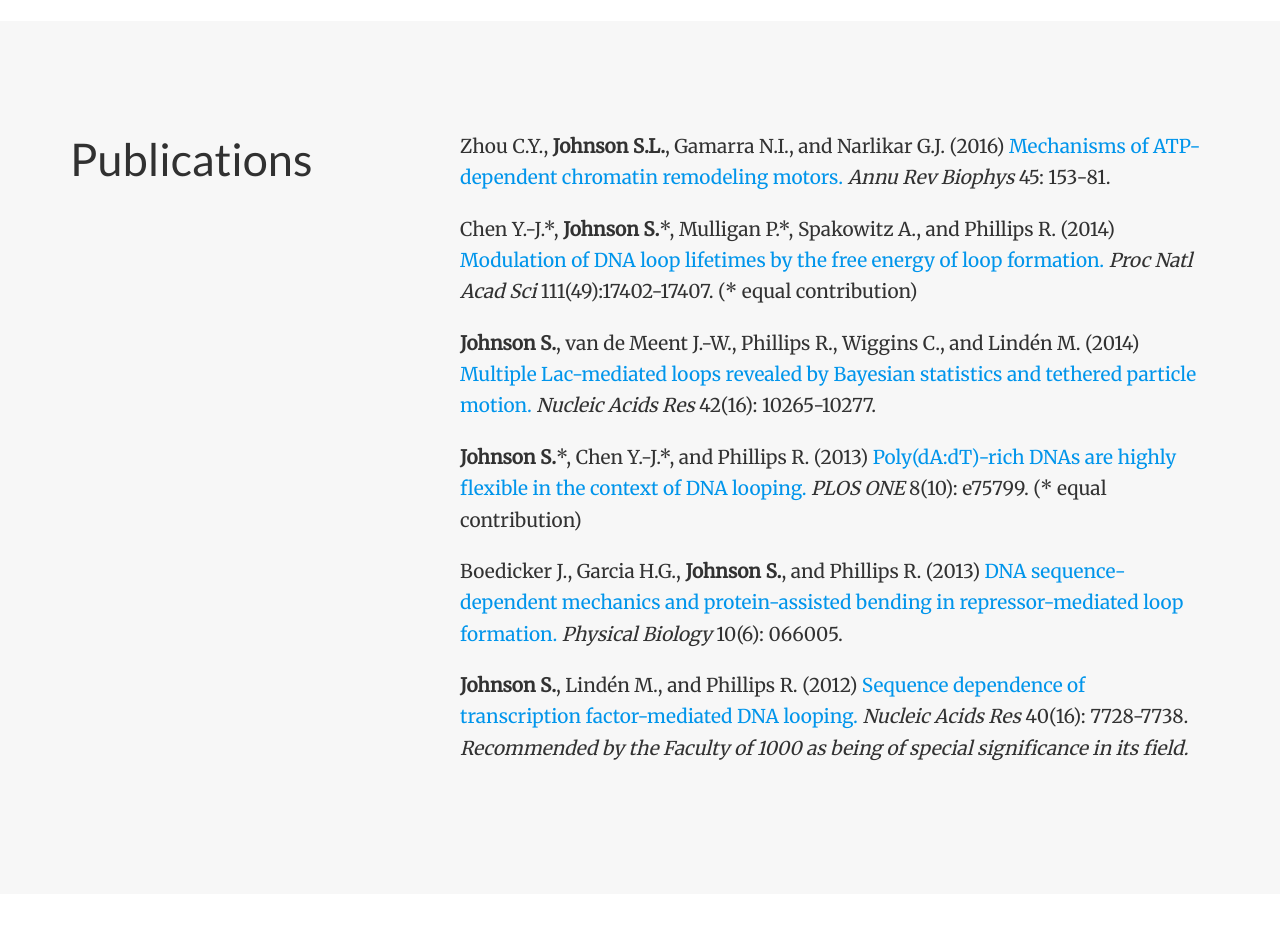
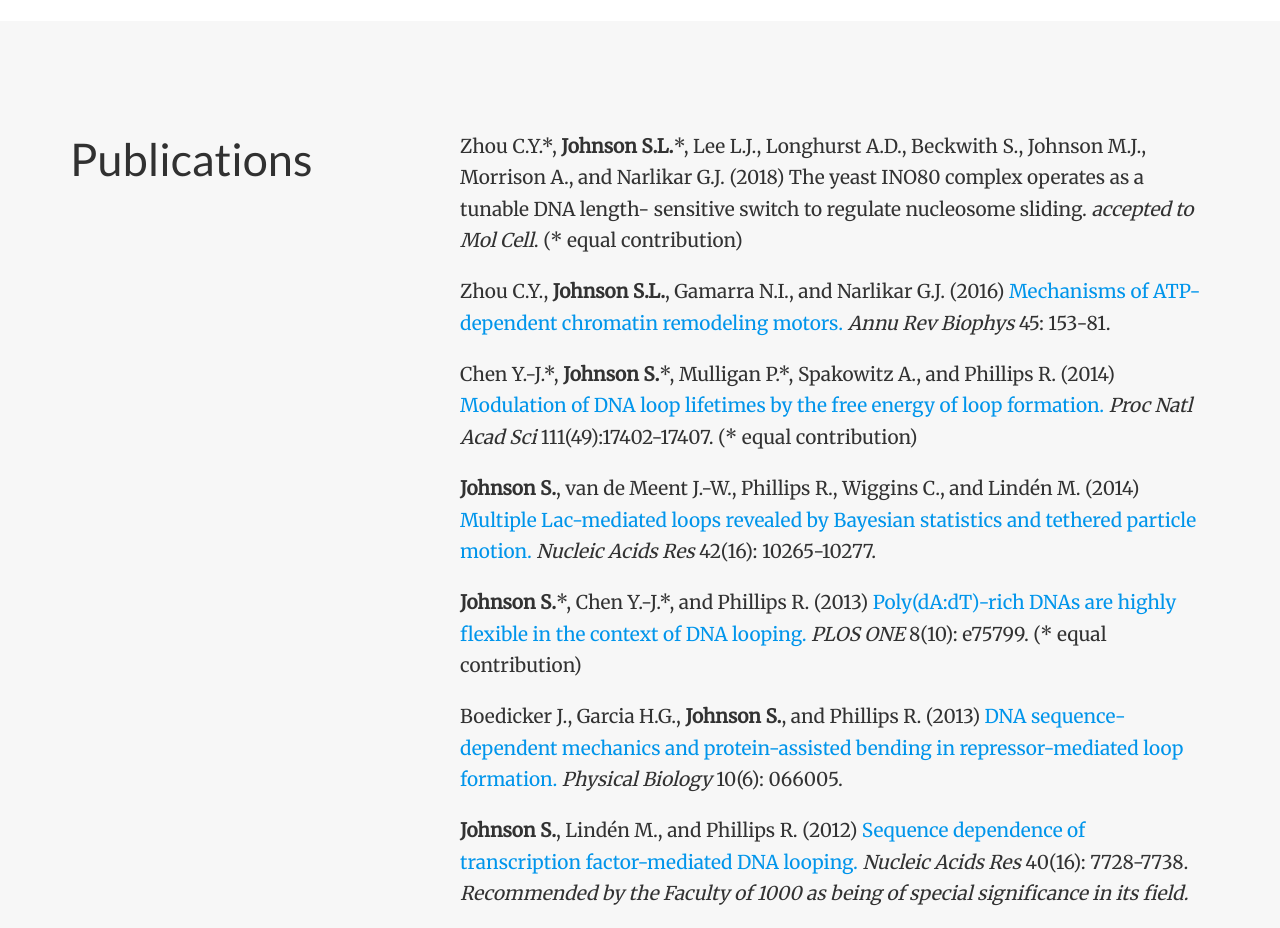
Before and after one commit to stephlj/stephlj.github.io, a plain HTML site: page index.html in a window 1280 px wide. Shown: the part 780-1708 px from the top of the page. Drawn offline with nearby package versions, Linux system fonts and the light colour scheme; some packages are replaced by stand-ins of ours.

Commit message:
Added Mol Cell acceptance

```diff
--- a/index.html
+++ b/index.html
@@ -217,7 +217,11 @@ where I worked with <a href="https://blocklab.stanford.edu/">Steven Block</a> us
 
   </div>
   <div class="col-xs-12 col-md-8">
-    <p>Zhou C.Y., <strong>Johnson S.L.</strong>, Gamarra N.I., and Narlikar G.J. (2016) <a href="http://www.annualreviews.org/doi/full/10.1146/annurev-biophys-051013-022819?url_ver=Z39.88-2003&amp;rfr_id=ori%3Arid%3Acrossref.org&amp;rfr_dat=cr_pub%3Dpubmed">Mechanisms of ATP-dependent chromatin remodeling motors.</a>
+    <p>Zhou C.Y.*, <strong>Johnson S.L.</strong>*, Lee L.J., Longhurst A.D., Beckwith S., Johnson M.J., Morrison
+A., and Narlikar G.J. (2018) The yeast INO80 complex operates as a tunable DNA length-
+sensitive switch to regulate nucleosome sliding. <em>accepted to Mol Cell</em>. (* equal contribution)</p>
+
+<p>Zhou C.Y., <strong>Johnson S.L.</strong>, Gamarra N.I., and Narlikar G.J. (2016) <a href="http://www.annualreviews.org/doi/full/10.1146/annurev-biophys-051013-022819?url_ver=Z39.88-2003&amp;rfr_id=ori%3Arid%3Acrossref.org&amp;rfr_dat=cr_pub%3Dpubmed">Mechanisms of ATP-dependent chromatin remodeling motors.</a>
 <em>Annu Rev Biophys</em> 45: 153-81.</p>
 
 <p>Chen Y.-J.*, <strong>Johnson S.</strong>*, Mulligan P.*, Spakowitz A., and Phillips R. (2014) <a href="http://www.pnas.org/content/111/49/17396.abstract">Modulation of DNA loop lifetimes by
```
